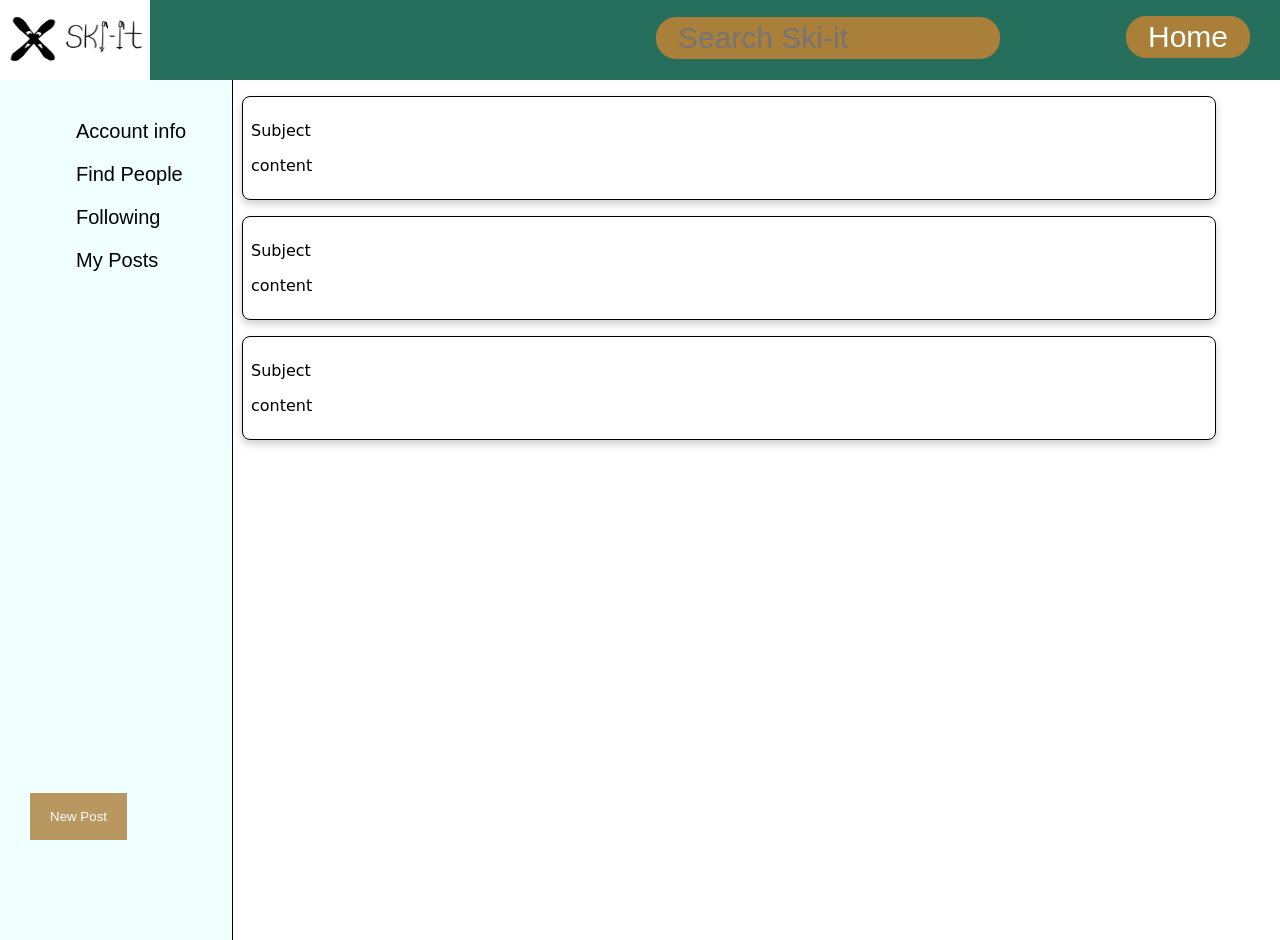
After one commit to COSC360/project-Willg0115, a PHP site: page /routes/account.html in a window 1280 px wide. The commit adds this page. Run offline with PHP 8.4, Linux system fonts and the light colour scheme.

Commit message:
basic account page with template for new post added

```diff
--- /dev/null
+++ b/css/account.css
@@ -0,0 +1,35 @@
+#makePost {
+    position: absolute;
+    bottom:100px;
+}
+.post {
+    margin-top:1em;
+    margin-bottom: 1em;
+    border: 1px solid black;
+    border-radius: 0.5em;
+    padding: 0.5em;
+    box-shadow: 0 4px 8px 0 rgba(0,0,0,0.2);
+    transition: 0.3s;
+}
+
+/* pop up for new post*/
+
+
+#makePost {
+    background-color: #AA7F39;
+    color: white;
+    padding: 16px 20px;
+    border: none;
+    cursor: pointer;
+    opacity: 0.8;
+    position: fixed;
+    bottom: 100px;
+    left:30px;
+  }
+
+  /* The popup form - hidden by default */
+  .post-popup {
+    display: none;
+    position: fixed;
+    border: 2px solid black;
+  }
--- a/css/header.css
+++ b/css/header.css
@@ -45,3 +45,42 @@ header nav a{
     color:azure;
     font-family: 'Montserrat', sans-serif;
 }
+.menu{
+    position: fixed;
+    top:80px;
+    left:0;
+    padding: 0 1em 0 1em;
+    height:100vh;
+    background-color: azure;
+    margin: 0em 2em 0em 0em;
+    width: 200px;
+    display:flex;
+    flex-direction:column;
+    bottom: 0;
+    font-family: 'Montserrat', sans-serif;
+    border-right: solid 1px black;
+}
+.menu ul{
+    list-style:none;
+    font-size: 20px;
+}
+.menu li{
+    vertical-align: center;
+    text-align: left;
+    margin: 1em 1em 1em 1em;
+}
+.menu li a{
+    text-decoration: none;
+    padding: .1em .7em .1em .7em;
+    background-color: #AA7F39;
+    border: 1px solid #AA7F39;
+    color: white;
+    border-radius: 20px;
+    position: bottom;
+}
+.main{
+    font-family: "Comic sans MS", "Comic Sans", "cursive", sans-serif;
+    overflow: scroll;
+    margin: 80px 2em 2em 210px;
+    padding: 0 1.5em 0 1.5em;
+}
--- /dev/null
+++ b/routes/account.html
@@ -0,0 +1,63 @@
+<!DOCTYPE HTML>
+<head lang="en">
+    <meta charset="UTF-8">
+    <title>My account</title>
+    <link rel="stylesheet" href="../css/header.css">
+    <link rel="stylesheet" href="../css/account.css">
+</head>
+<header>
+    <div class="header">
+        <a href="home.html" class="logo"><img src="../layout_and_logic_docs/Project_logo_roughdraft.png" width="150", height="80"></a>
+        <nav>
+            <form action="get" method="">
+                <input id="search" type="search" placeholder="Search Ski-it">
+            </form>
+            <ul>
+                <li><a class="home" href="home.html">Home</a></li>
+            </ul>
+        </nav>
+    </div>
+</header>
+<body>
+    <div class="menu">
+        <ul>
+            <li>Account info</li>
+            <li>Find People</li>
+            <li>Following</li>
+            <li>My Posts</li>
+            <li><button id="makePost" onclick="makePost()">New Post</button></li>
+        </ul>
+    </div>
+    <div class="main">
+        <!-- changes based on which item in sie menu is clicked, default will be 'My Posts'-->
+        <div class="post">
+            <p>Subject</p>
+            <p>content</p>
+        </div>
+        <div class="post">
+            <p>Subject</p>
+            <p>content</p>
+        </div>
+        <div class="post">
+            <p>Subject</p>
+            <p>content</p>
+        </div>
+        <div class="post-popup">
+            <form action="" class="postForm">
+                <h1>New Post</h1>
+
+                <input type="text" placeholder="subject" name="subject" required>
+
+                <label for="recent">Resort </label>
+                <input type="radio" name="loctype" id="resort">
+                <label for="backcountry">Backcountry </label>
+                <input type="radio" name="loctype" id="backcountry">
+
+                <textarea placeholder="content"></textarea>
+
+                <button type="submit" class="btn">Post</button>
+                <button type="button" class="btn cancel" onclick="closeForm()">Cancel</button>
+            </form>
+          </div>
+    </div>
+</body>
```
Also changed, not shown: css/home.css (+2 -39 lines).
